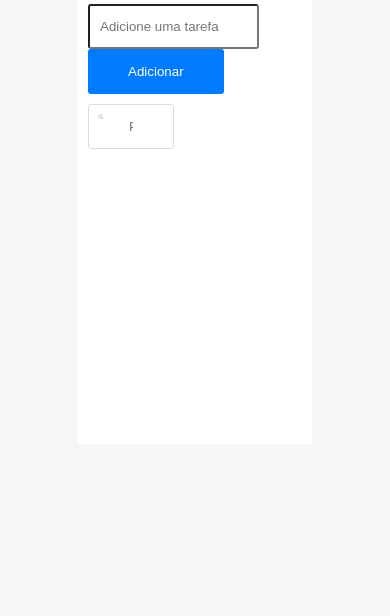
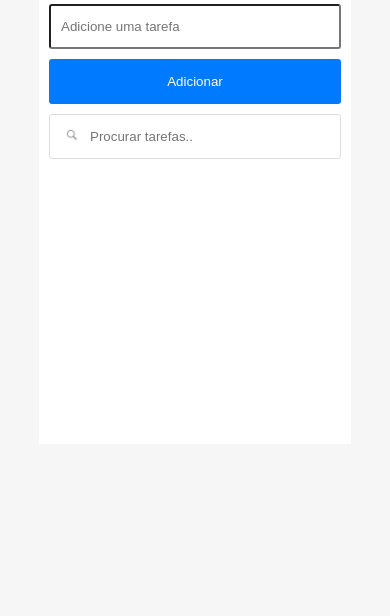
Before and after one commit to devsfe/todoApp, a plain HTML site: page index.html in a window 390 px wide. Shown: the part 228-844 px from the top of the page. Drawn offline with Linux system fonts and the light colour scheme.

Commit message:
Visual atualizado

```diff
--- a/style.css
+++ b/style.css
@@ -101,7 +101,6 @@ form {
 
 .edit-button {
     cursor: pointer;
-
     border: none;
     color: green;
     margin: 0 0 0 15px;
@@ -116,3 +115,57 @@ form {
         opacity: 1;
     }
 }
+
+@media(max-width: 1200px) {
+    .todo-body {
+        display: flex;
+        flex-direction: column;
+        align-items: center;
+        width: 100%;
+    }
+
+    .todo-input {
+        width: 100%;
+        margin: 0 0 10px 0;
+    }
+
+    .todo-btn {
+        padding: 15px 200px;
+        text-align: center;
+        width: 100%;
+    }
+
+    .todo-filter {
+        width: 100%;
+        background-size: 5%;
+        background-position: 8px 8px;
+    }
+}
+
+@media(max-width: 800px) {
+    .todo-btn {
+        padding: 15px 100px;
+        width: 100%;
+    }
+
+    .todo-filter {
+        width: 100%;
+        background-size: 5%;
+        background-position: 12px 12px;
+    }
+
+    .container {
+        width: 80%;
+    }
+}
+
+@media(max-width: 450px) {
+    .todo-btn {
+        padding: 15px 50px;
+    }
+
+    .todo-filter {
+        background-size: %;
+        background-position: 14px 12px;
+    }
+}
```
